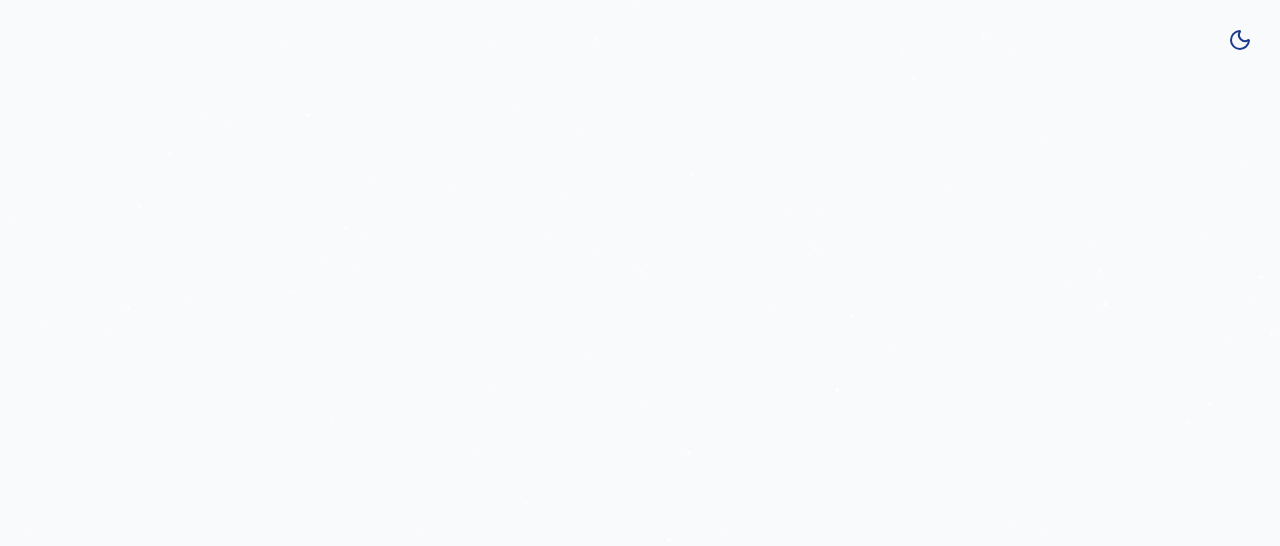
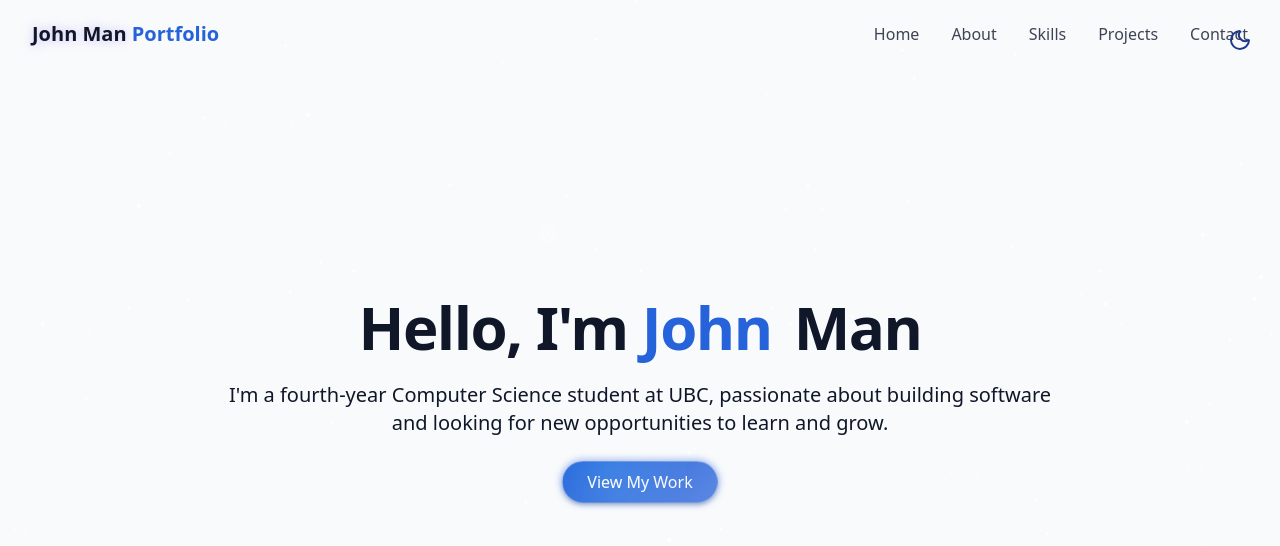
Before and after one commit to Johnlman/Portfolio, a React (Vite) app in the folder portfolio/: page / in a window 1280 px wide. Shown: the top 546 px of the page. Built offline with nearby package versions, Linux system fonts and the light colour scheme.

Commit message:
Completed NavBar and parts of homepage

```diff
--- /dev/null
+++ b/portfolio/src/components/HeroSection.jsx
@@ -0,0 +1,22 @@
+export const HeroSection = () => {
+
+    return <section id="home" className = "relative min-h-screen flex flex-col items-center justify-center px-4">
+        <div className = "container max-w-4xl mx-auto text-center z-10">
+            <div className = "space-y-6">
+                <h1 className="text-4xl md:text-6xl font-bold tracking-tight">
+                    <span className = "opacity-0 animate-fade-in">Hello, I'm </span>
+                    <span className = "text-primary opacity-0 animate-fade-in-delay-1">John </span>
+                    <span className = "text-gradient ml-2 opacity-0 animate-fade-in-delay-2">Man </span>
+                </h1>
+                <p className="text-lg md:text-xl text-muted-foreground max-2-2xl mx-auto opacity-0 animate-fade-in-delay-3">
+                    I'm a fourth-year Computer Science student at UBC, passionate about building software and looking for new opportunities to learn and grow.
+                </p>
+                <div className = "opacity-0 animate-fade-in-delay-4">
+                    <a href="#projects" className="cosmic-button">
+                        View My Work
+                    </a>
+                </div>
+            </div>
+        </div>
+    </section>
+}
--- /dev/null
+++ b/portfolio/src/components/Navbar.jsx
@@ -0,0 +1,65 @@
+import { useEffect,useState } from "react";
+import { cn } from "@/lib/utils";
+import {Menu, X} from "lucide-react";
+const navItems = [
+    { name: "Home", href: "#home" },
+    { name: "About", href: "#about" },
+    { name: "Skills", href: "#skills" },
+    { name: "Projects", href: "#projects" },
+    { name: "Contact", href: "#contact" },
+];
+export const Navbar = () => {
+    const [isScrolled, setIsScrolled] = useState(false);
+    const [isMenuOpen, setIsMenuOpen] = useState(false);
+    useEffect(() => {
+        const handleScroll = () => {
+            if (window.scrollY > 10) {
+                setIsScrolled(true);
+            } else {
+                setIsScrolled(false);
+            }
+        };
+        window.addEventListener("scroll", handleScroll);
+        return () => {
+            window.removeEventListener("scroll", handleScroll);
+        };
+    }, []);
+    return (
+        <nav className={cn("fixed w-full z-40 transition-all duration-300", isScrolled ? "py-3 bg-background/80 backdrop-blur-md shadow-xs":"py-5")}>
+            <div className="container flex items-center justify-between">
+                <a className = "text-xl font-bold text-primary flex items-center" href = "#home">
+                    <span className = "relative z-10">
+                        <span className = "text-glow text-foreground">
+                            John Man {" "}
+
+                        </span>
+                            Portfolio
+
+                    </span>
+
+                </a>
+
+                <div className="hidden md:flex space-x-8">
+                    {navItems.map((item,key) => (
+                        <a key={key} href={item.href} className="text-foreground/80 hover:text-primary transition-colors duration-300">
+                            {item.name}
+                        </a>
+                    ))}
+                </div>
+
+                <button onClick={()=> setIsMenuOpen((prev)=>!prev)} className = "md:hidden p-2 text-foreground z-50" aria-label={isMenuOpen ? "Close menu":"Open menu"}>
+                    {isMenuOpen ? <X size={24}/>:<Menu size = {24}/>}
+                </button>
+                <div className = {cn("fixed inset-0 bg-background/95 backdrop-blur-md z-40 flex flex-col items-center justify-center","transition-all duration-300 md:hidden", isMenuOpen ? "opacity-100 pointer-events-auto":"opacity-0 pointer-events-none")}>
+                    <div className="flex flex-col space-y-8 text-xl">
+                    {navItems.map((item,key) => (
+                        <a key={key} href={item.href} className="text-foreground/80 hover:text-primary transition-colors duration-300" onClick={() => setIsMenuOpen(false)  }>
+                            {item.name}
+                        </a>
+                    ))}
+                </div>
+                </div>
+            </div>
+        </nav>
+    );
+};
--- a/portfolio/src/index.css
+++ b/portfolio/src/index.css
@@ -61,7 +61,7 @@
 
     --card : 0 0% 100%;
 
-    --primary: 250 47% 60%;
+    --primary: 220 70% 50%;
     --primary-foreground: 210 40% 98%;
 
     --border: 214 32% 91%;
@@ -71,7 +71,7 @@
     --background: 222 47% 4%;
     --foreground: 213 31% 91%;
     --card: 222 47% 8%;
-    --primary: 250 65% 65%;
+    --primary: 220 70% 50%;
     --primary-foreground: 213 31% 91%;
     --border: 217 33% 20%;
  }
@@ -124,16 +124,46 @@
   border: 1px solid transparent;
 }
 @utility cosmic-button{
-  @apply px-6 py-2 rounded-full text-primary-foreground font-medium
-  transition-all duration-300 hover:shadow-[0_0_10px_rgba(139,92,246,0.5)]
-  hover:scale-105 active:scale-95;
+  @apply px-6 py-2 rounded-full text-primary-foreground font-medium relative overflow-hidden select-none inline-flex items-center justify-center
+  transition-all duration-300 hover:scale-105 active:scale-95;
+  /* Solid / gradient background ensuring not translucent */
+  background: linear-gradient(135deg, hsl(var(--primary)) 0%, hsl(var(--primary) / 0.85) 60%, hsl(var(--primary) / 0.75) 100%);
+  opacity: 1 !important;
+  /* Subtle border using existing border token */
+  border: 1px solid hsl(var(--border) / 0.3);
+  box-shadow: 0 2px 4px -1px rgba(0,0,0,0.25), 0 0 6px 2px hsl(var(--primary) / 0.35);
+}
+@layer utilities {
+  .cosmic-button::before {
+    content: "";
+    position: absolute;
+    inset: 0;
+    border-radius: inherit; /* ensure pseudo matches rounded-full */
+    background: radial-gradient(circle at 30% 20%, hsl(var(--primary-foreground) / 0.28), transparent 70%);
+    mix-blend-mode: overlay;
+    pointer-events: none;
+    opacity: 0.85;
+  }
+  .cosmic-button:focus-visible {
+    outline: 2px solid hsl(var(--primary-foreground) / 0.8);
+    outline-offset: 2px;
+  }
+  .cosmic-button:hover {
+    border-color: hsl(var(--primary));
+    box-shadow: 0 0 10px hsl(var(--primary) / 0.55), 0 0 18px hsl(var(--primary) / 0.35);
+  }
+  .cosmic-button:disabled {
+    @apply opacity-50 pointer-events-none;
+  }
 }
 
-@utility star {
-  @apply absolute rounded-full bg-white;
-  box-shadow: 0 0 10px 2px rgba(255,255,255,0.4)
-}
 @layer utilities {
+  .star {
+    position: absolute;
+    border-radius: 9999px;
+    background: #fff;
+    box-shadow: 0 0 10px 2px rgba(255,255,255,0.4);
+  }
   @keyframes twinkle {
     0%, 100% { opacity: var(--twinkle-min, 0.2); transform: scale(0.85); }
     50% { opacity: var(--twinkle-max, 1); transform: scale(1); }
@@ -142,7 +172,7 @@
 }
 @layer utilities {
   .meteor {
-    @apply absolute;
+    position: absolute;
     width: var(--meteor-size, 10px);
     height: var(--meteor-size, 10px);
     border-radius: 50%;
@@ -192,7 +222,7 @@
   .meteor.fiery { animation: meteor-pulse 0.9s ease-in-out infinite alternate; }
   @keyframes meteor-pulse { 0% { filter: brightness(1) saturate(1); } 100% { filter: brightness(1.25) saturate(1.35); } }
   .meteor-triangle {
-    @apply absolute;
+    position: absolute;
     width: 0; height: 0;
     border-left: var(--triangle-size, 16px) solid #fff;
     border-top: var(--triangle-size, 8px) solid transparent;
--- a/portfolio/src/pages/Home.jsx
+++ b/portfolio/src/pages/Home.jsx
@@ -1,5 +1,7 @@
 import { ThemeToggle } from "../components/ThemeToggle";
 import { StarBackground } from "../components/StarBackground";
+import { Navbar } from "../components/Navbar";
+import { HeroSection } from "../components/HeroSection";
 export const Home = () => {
   return <div className="min-h-screen bg-background text-foreground overflow-x-hidden">
 
@@ -8,7 +10,13 @@ export const Home = () => {
     {/*Background Effects */}
     <StarBackground/>
     {/*Navbar */}
+    <Navbar/>
     {/*Main Section */}
+    <main>
+      <HeroSection>
+
+      </HeroSection>
+    </main>
     {/*Footer */}
   </div>;
 }
```
